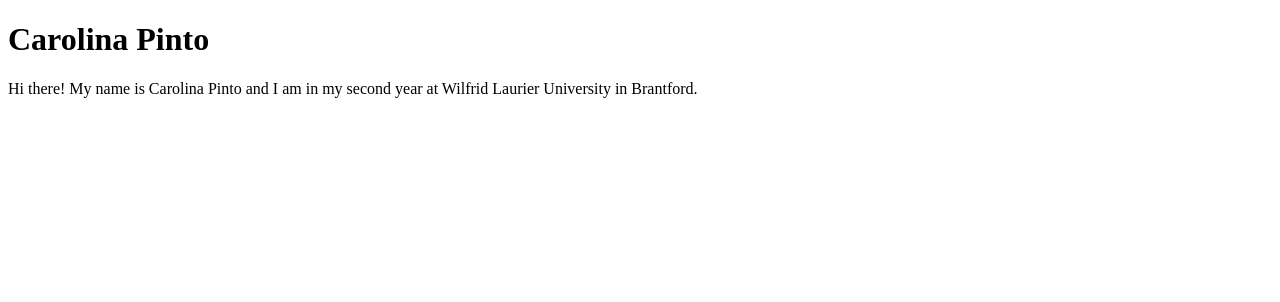
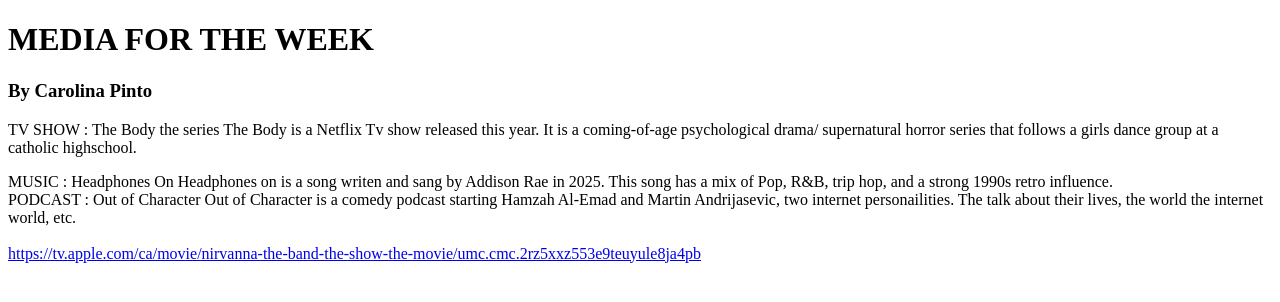
Before and after one commit to pint9785/ux220-lab-5, a plain HTML site: page index.html in a window 1280 px wide. Drawn offline with Linux system fonts and the light colour scheme.

Commit message:
Update index.html

```diff
--- a/index.html
+++ b/index.html
@@ -8,6 +8,7 @@
               --main-background: #FFF001;
               --main-foreground: #54C1E6;
               --pane-background: 5px 42px ;
+              --main-font:
             }
 
           body {
@@ -15,14 +16,45 @@
             foreground-color: var(--main-foreground);
           }
 
+
+
       </style>
   </head>
 
-<body>
+<header>
+    <h1>
+      MEDIA FOR THE WEEK
+    </h1>
+</header>
 
-  <h1> Carolina Pinto </h1>
-<p>
-Hi there! My name is Carolina Pinto and I am in my second year at Wilfrid Laurier University in Brantford.
-</p>
+<h3> By Carolina Pinto </h3>
 
-</body>
+  <body>
+    <p>
+TV SHOW : The Body the series
+      The Body is a Netflix Tv show released this year. It is a coming-of-age psychological drama/ supernatural horror series that follows a girls dance group at a catholic highschool.
+    </p>
+
+
+    <p2>
+MUSIC : Headphones On
+      Headphones on is a song writen and sang by Addison Rae in 2025. This song has a mix of Pop, R&B, trip hop, and a strong 1990s retro influence.
+      <br>
+    </p2>
+
+
+   <p2>
+PODCAST : Out of Character
+       Out of Character is a comedy podcast starting Hamzah Al-Emad and Martin Andrijasevic, two internet personailities. The talk about their lives, the world the internet world, etc.
+      <br>
+    </p2>
+       <br>
+
+    <footer>
+      <a href=”https://tv.apple.com/ca/movie/nirvanna-the-band-the-show-the-movie/umc.cmc.2rz5xxz553e9teuyule8ja4pb”>https://tv.apple.com/ca/movie/nirvanna-the-band-the-show-the-movie/umc.cmc.2rz5xxz553e9teuyule8ja4pb</a>
+    </footer>
+
+
+ </body>
+
+</html>
```
